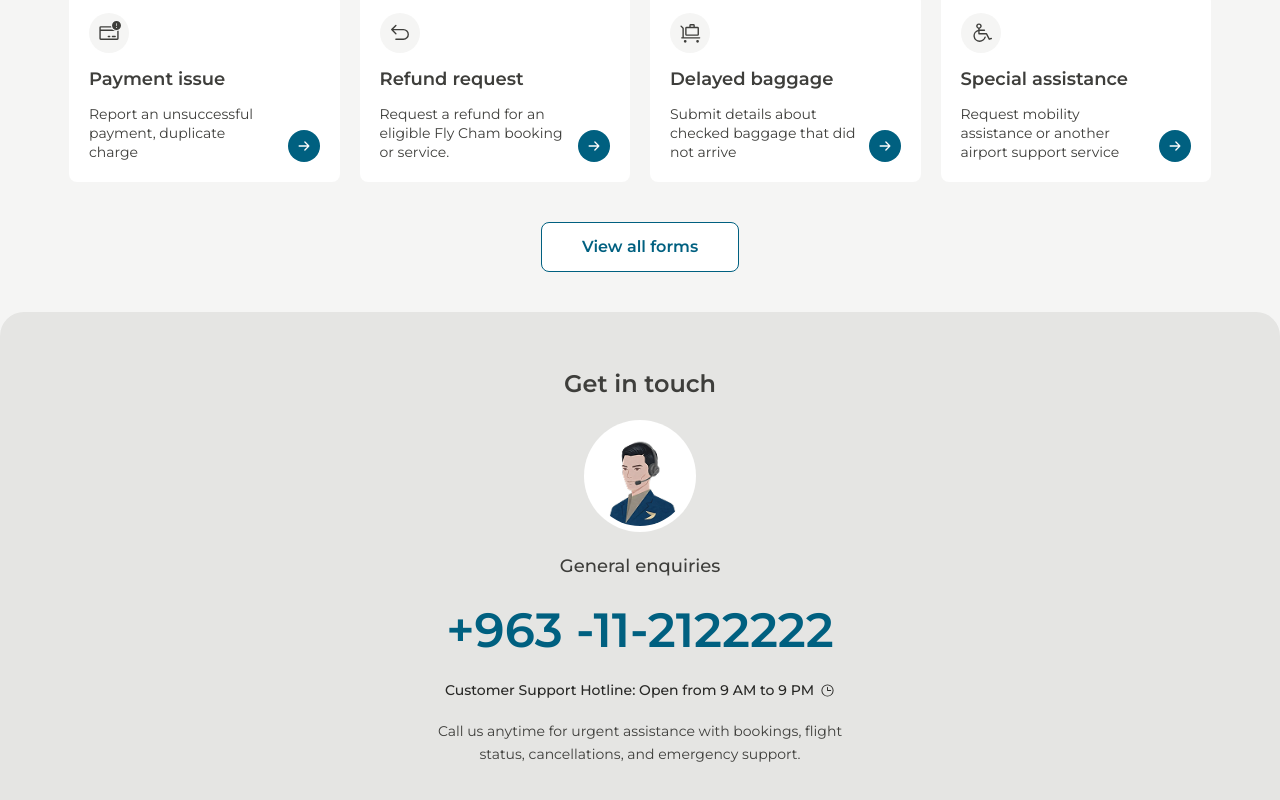
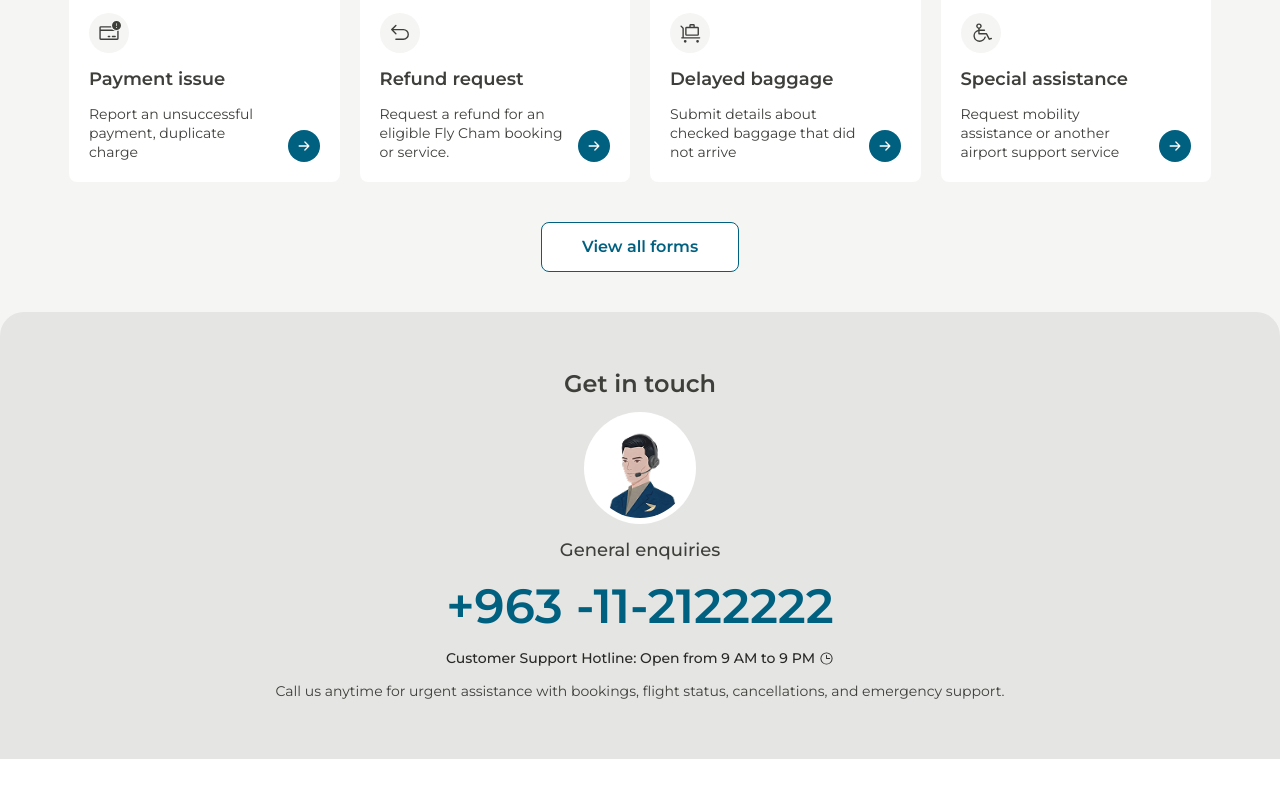
Before and after one commit to DT943/fly-cham-cms, a React (Vite) app: page /help/contact-us in a window 1280 px wide. Shown: the part 952-1752 px from the top of the page. After the commit the page ends 1711 px from the top, so only its background shows below. Built offline with nearby package versions, Linux system fonts and the light colour scheme.

Commit message:
Refine GetInTouch component styles for improved layout consistency
- Adjusted gap spacing in the main container for better alignment.
- Modified inline-flex gap in the hours display for a cleaner look.
- Updated note paragraph width for enhanced responsiveness across devices.

```diff
--- a/src/pages/contact-us/components/GetInTouch.jsx
+++ b/src/pages/contact-us/components/GetInTouch.jsx
@@ -11,7 +11,7 @@ const GetInTouch = () => {
 
   return (
     <section className="bg-200 rounded-t-3xl">
-      <div className="max-w-[1222px] mx-auto px-6 py-10 md:px-10 md:py-14 flex flex-col items-center text-center gap-4 md:gap-5">
+      <div className="max-w-[1222px] mx-auto px-6 py-10 md:px-10 md:py-14 flex flex-col items-center text-center gap-4 md:gap-3">
         <h2 className={`${typography.sectionTitle} font-semibold text-700 m-0`}>
           {t('contact.getInTouch.title')}
         </h2>
@@ -31,11 +31,11 @@ const GetInTouch = () => {
         >
           {PHONE_DISPLAY}
         </a>
-        <p className={`${typography.caption} text-800 font-medium m-0 inline-flex items-center justify-center gap-1.5`}>
+        <p className={`${typography.caption} text-800 font-medium m-0 inline-flex items-center justify-center gap-1`}>
           <span>{t('contact.getInTouch.hours')}</span>
           <Clock size={15} weight="regular" className=" shrink-0" />
         </p>
-        <p className={`${typography.caption} text-700 m-0 max-w-md leading-relaxed`}>
+        <p className={`${typography.caption} text-700 m-0 w-full leading-relaxed md:whitespace-nowrap`}>
           {t('contact.getInTouch.note')}
         </p>
       </div>
```
